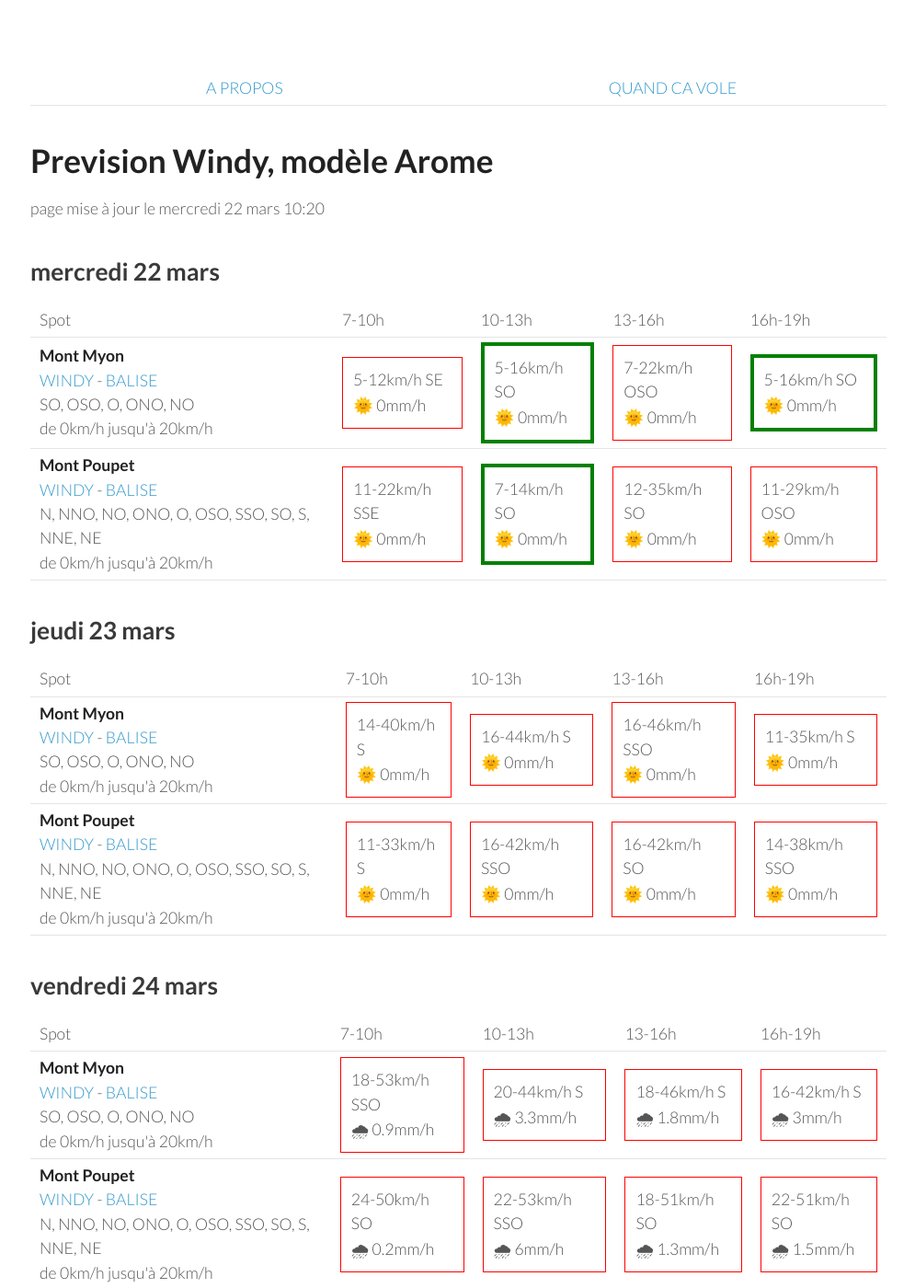
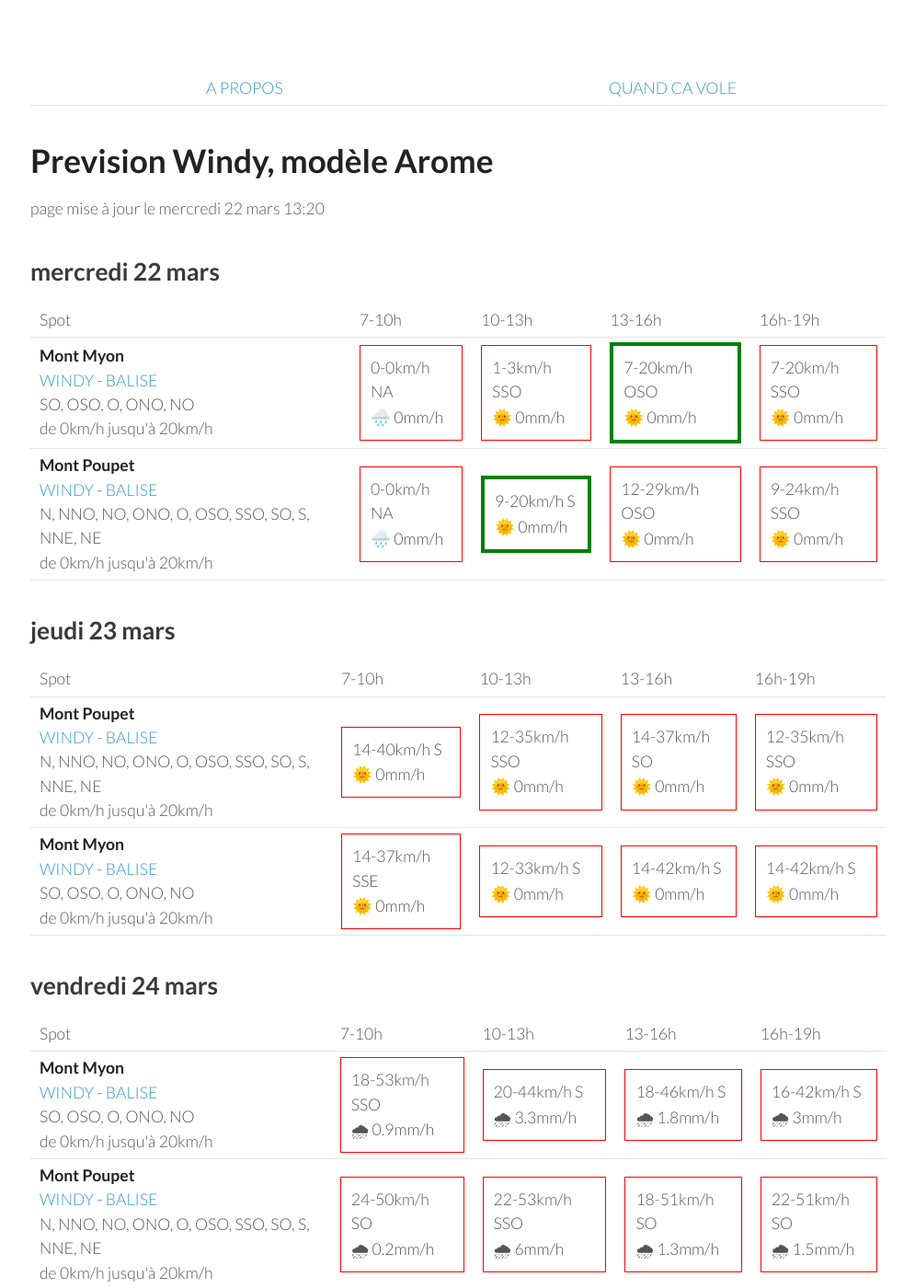
Before and after one commit to parapente-dans-le-nord/parapente-dans-le-nord.github.io, a Jekyll site: the page built from jura.markdown, in a window 1280 px wide and 1400 px high. Shown: the whole window at 92% size, without its empty margins (25-1020 px from the left). Built offline with Jekyll 4.4.1, drawn with Linux system fonts in a browser that asks for light colours.

Commit message:
update index.markdown

```diff
--- a/jura.markdown
+++ b/jura.markdown
@@ -7,7 +7,7 @@ title:  "Tous les spots"
 {: .links}
 
 # Prevision Windy, modèle Arome
-page mise à jour le mercredi 22 mars 10:20
+page mise à jour le mercredi 22 mars 13:20
 
 ## mercredi 22 mars
 
@@ -24,21 +24,19 @@ page mise à jour le mercredi 22 mars 10:20
 <tr>
         <td><strong>Mont Myon</strong><br><a href="https://windy.com/46.331/5.397?45.898,5.394,8,m:eWoagj8">WINDY</a> - <span class=""><a href="http://www.balisemeteo.com/balise.php?idBalise=70">BALISE</a> </span><br> <span class="vent-favorable">SO, OSO, O, ONO, NO</span><br><span class="force-vent">de 0km/h jusqu'à 20km/h</span> </td>
 
-            <td><div class="not-flyable"><p>5-12km/h SE</p><p>🌞 0mm/h</p></div></td>
-            <td><div class="flyable"><p>5-16km/h SO</p><p>🌞 0mm/h</p></div></td>
-            <td><div class="not-flyable"><p>7-22km/h OSO</p><p>🌞 0mm/h</p></div></td>
-            <td><div class="flyable"><p>5-16km/h SO</p><p>🌞 0mm/h</p></div></td>
-
+            <td><div class="not-flyable"><p>0-0km/h NA</p><p>🌧️ 0mm/h</p></div></td>
+            <td><div class="not-flyable"><p>1-3km/h SSO</p><p>🌞 0mm/h</p></div></td>
+            <td><div class="flyable"><p>7-20km/h OSO</p><p>🌞 0mm/h</p></div></td>
+            <td><div class="not-flyable"><p>7-20km/h SSO</p><p>🌞 0mm/h</p></div></td>
 
     </tr>
 <tr>
         <td><strong>Mont Poupet</strong><br><a href="https://windy.com/46.970/5.876?46.541,5.876,8">WINDY</a> - <span class=""><a href="http://www.balisemeteo.com/balise.php?idBalise=92">BALISE</a> </span><br> <span class="vent-favorable">N, NNO, NO, ONO, O, OSO, SSO, SO, S, NNE, NE</span><br><span class="force-vent">de 0km/h jusqu'à 20km/h</span> </td>
 
-            <td><div class="not-flyable"><p>11-22km/h SSE</p><p>🌞 0mm/h</p></div></td>
-            <td><div class="flyable"><p>7-14km/h SO</p><p>🌞 0mm/h</p></div></td>
-            <td><div class="not-flyable"><p>12-35km/h SO</p><p>🌞 0mm/h</p></div></td>
-            <td><div class="not-flyable"><p>11-29km/h OSO</p><p>🌞 0mm/h</p></div></td>
-
+            <td><div class="not-flyable"><p>0-0km/h NA</p><p>🌧️ 0mm/h</p></div></td>
+            <td><div class="flyable"><p>9-20km/h S</p><p>🌞 0mm/h</p></div></td>
+            <td><div class="not-flyable"><p>12-29km/h OSO</p><p>🌞 0mm/h</p></div></td>
+            <td><div class="not-flyable"><p>9-24km/h SSO</p><p>🌞 0mm/h</p></div></td>
 
     </tr>
 
@@ -58,22 +56,22 @@ page mise à jour le mercredi 22 mars 10:20
       <td>16h-19h</td>
     </tr>
 <tr>
-        <td><strong>Mont Myon</strong><br><a href="https://windy.com/46.331/5.397?45.898,5.394,8,m:eWoagj8">WINDY</a> - <span class=""><a href="http://www.balisemeteo.com/balise.php?idBalise=70">BALISE</a> </span><br> <span class="vent-favorable">SO, OSO, O, ONO, NO</span><br><span class="force-vent">de 0km/h jusqu'à 20km/h</span> </td>
+        <td><strong>Mont Poupet</strong><br><a href="https://windy.com/46.970/5.876?46.541,5.876,8">WINDY</a> - <span class=""><a href="http://www.balisemeteo.com/balise.php?idBalise=92">BALISE</a> </span><br> <span class="vent-favorable">N, NNO, NO, ONO, O, OSO, SSO, SO, S, NNE, NE</span><br><span class="force-vent">de 0km/h jusqu'à 20km/h</span> </td>
 
             <td><div class="not-flyable"><p>14-40km/h S</p><p>🌞 0mm/h</p></div></td>
-            <td><div class="not-flyable"><p>16-44km/h S</p><p>🌞 0mm/h</p></div></td>
-            <td><div class="not-flyable"><p>16-46km/h SSO</p><p>🌞 0mm/h</p></div></td>
-            <td><div class="not-flyable"><p>11-35km/h S</p><p>🌞 0mm/h</p></div></td>
+            <td><div class="not-flyable"><p>12-35km/h SSO</p><p>🌞 0mm/h</p></div></td>
+            <td><div class="not-flyable"><p>14-37km/h SO</p><p>🌞 0mm/h</p></div></td>
+            <td><div class="not-flyable"><p>12-35km/h SSO</p><p>🌞 0mm/h</p></div></td>
 
 
     </tr>
 <tr>
-        <td><strong>Mont Poupet</strong><br><a href="https://windy.com/46.970/5.876?46.541,5.876,8">WINDY</a> - <span class=""><a href="http://www.balisemeteo.com/balise.php?idBalise=92">BALISE</a> </span><br> <span class="vent-favorable">N, NNO, NO, ONO, O, OSO, SSO, SO, S, NNE, NE</span><br><span class="force-vent">de 0km/h jusqu'à 20km/h</span> </td>
+        <td><strong>Mont Myon</strong><br><a href="https://windy.com/46.331/5.397?45.898,5.394,8,m:eWoagj8">WINDY</a> - <span class=""><a href="http://www.balisemeteo.com/balise.php?idBalise=70">BALISE</a> </span><br> <span class="vent-favorable">SO, OSO, O, ONO, NO</span><br><span class="force-vent">de 0km/h jusqu'à 20km/h</span> </td>
 
-            <td><div class="not-flyable"><p>11-33km/h S</p><p>🌞 0mm/h</p></div></td>
-            <td><div class="not-flyable"><p>16-42km/h SSO</p><p>🌞 0mm/h</p></div></td>
-            <td><div class="not-flyable"><p>16-42km/h SO</p><p>🌞 0mm/h</p></div></td>
-            <td><div class="not-flyable"><p>14-38km/h SSO</p><p>🌞 0mm/h</p></div></td>
+            <td><div class="not-flyable"><p>14-37km/h SSE</p><p>🌞 0mm/h</p></div></td>
+            <td><div class="not-flyable"><p>12-33km/h S</p><p>🌞 0mm/h</p></div></td>
+            <td><div class="not-flyable"><p>14-42km/h S</p><p>🌞 0mm/h</p></div></td>
+            <td><div class="not-flyable"><p>14-42km/h S</p><p>🌞 0mm/h</p></div></td>
 
 
     </tr>
```
